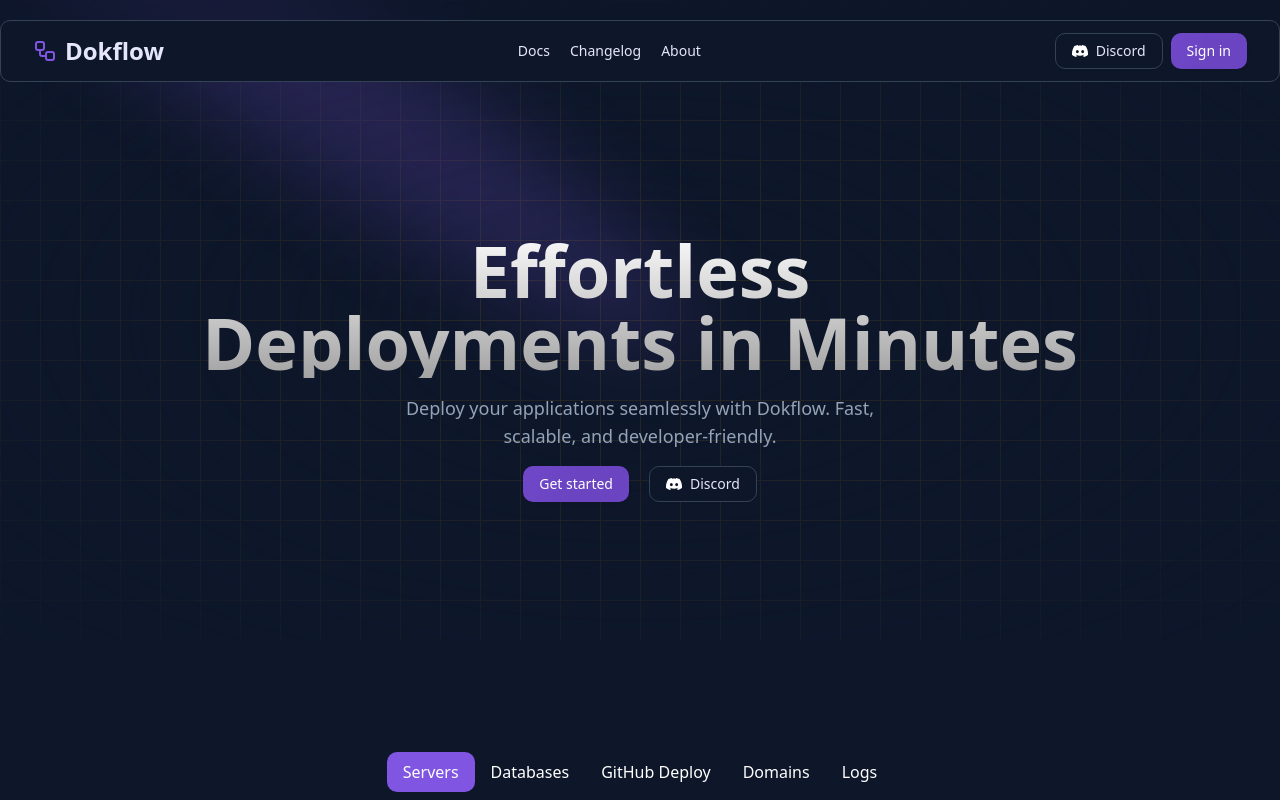
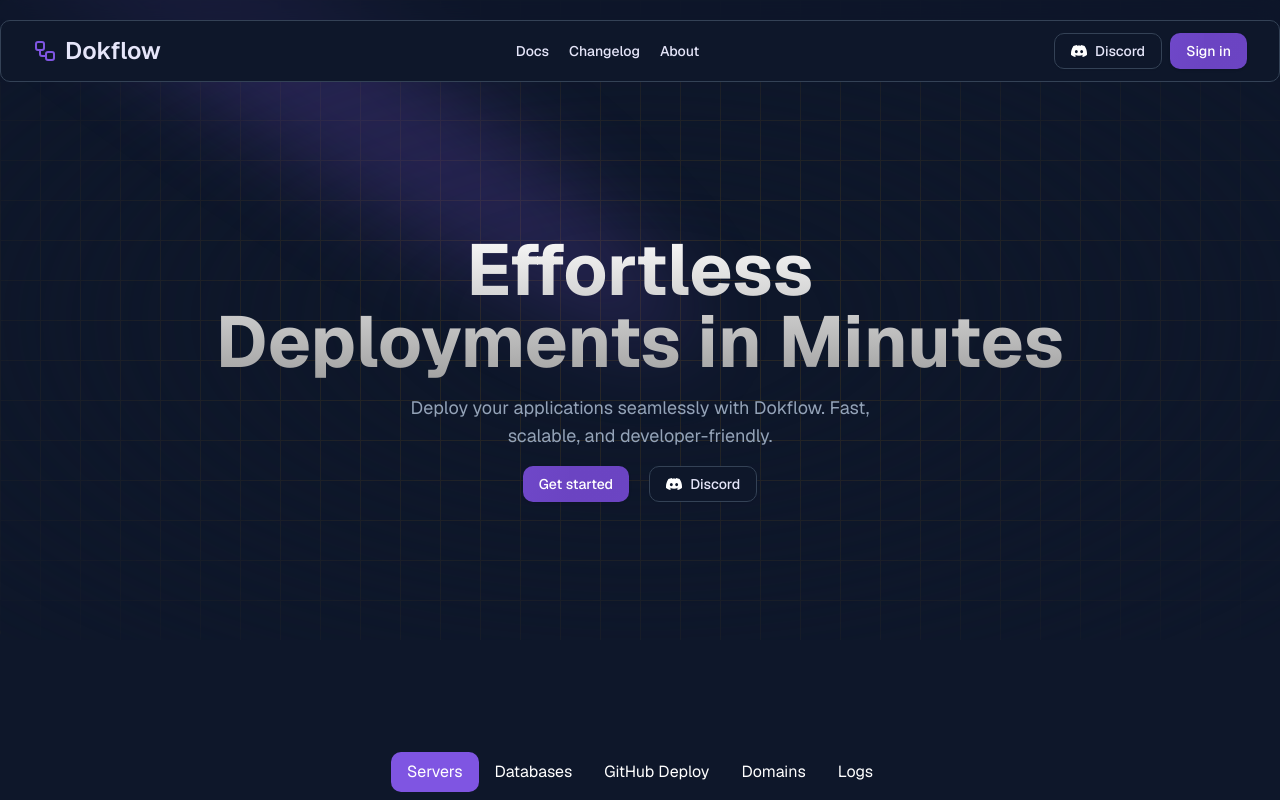
Before and after one commit to contentql/dflow-website, a Next.js app: page / in a window 1280 px wide. Shown: the top 800 px of the page. Built offline with nearby package versions, Linux system fonts and the light colour scheme.

Commit message:
chore: font style and meta data

```diff
--- a/src/app/layout.tsx
+++ b/src/app/layout.tsx
@@ -1,10 +1,21 @@
-import type { Metadata } from 'next'
+import { Geist, Geist_Mono } from 'next/font/google'
 
 import './globals.css'
 
-export const metadata: Metadata = {
-  title: 'Create Next App',
-  description: 'Generated by create next app',
+const geistSans = Geist({
+  variable: '--font-geist-sans',
+  subsets: ['latin'],
+})
+
+const geistMono = Geist_Mono({
+  variable: '--font-geist-mono',
+  subsets: ['latin'],
+})
+
+export const metadata = {
+  title: 'Dokflow',
+  description:
+    'Dokflow simplifies deployment with powerful tools for server management, database hosting, GitHub app deployment, domain configuration, and real-time logging. Manage everything in one place with efficiency and ease.',
 }
 
 export default function RootLayout({
@@ -13,8 +24,10 @@
   children: React.ReactNode
 }>) {
   return (
-    <html lang='en'>
-      <body>{children}</body>
+    <html lang='en' suppressHydrationWarning>
+      <body className={`${geistSans.className} ${geistMono.variable}`}>
+        {children}
+      </body>
     </html>
   )
 }
```
